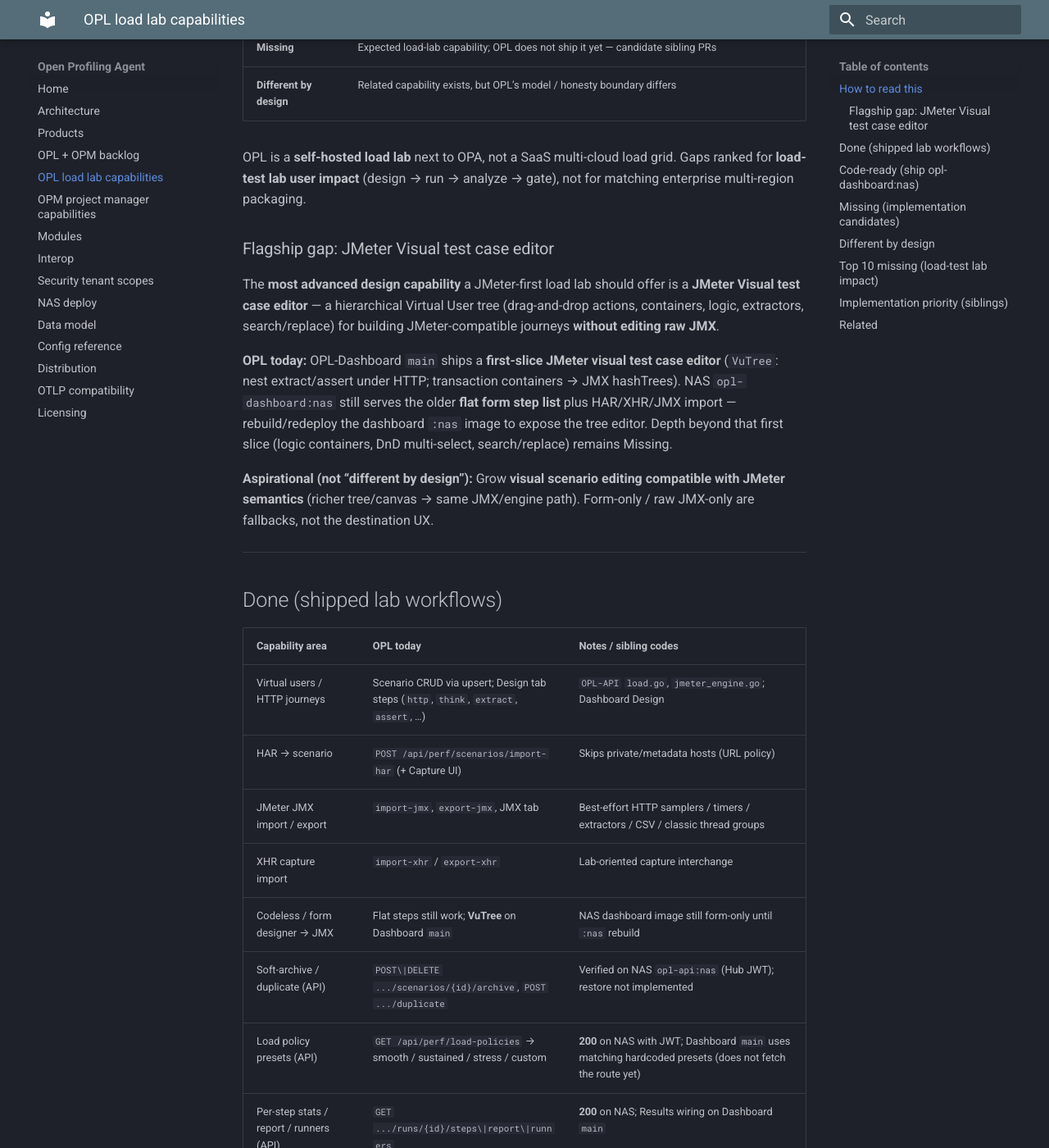
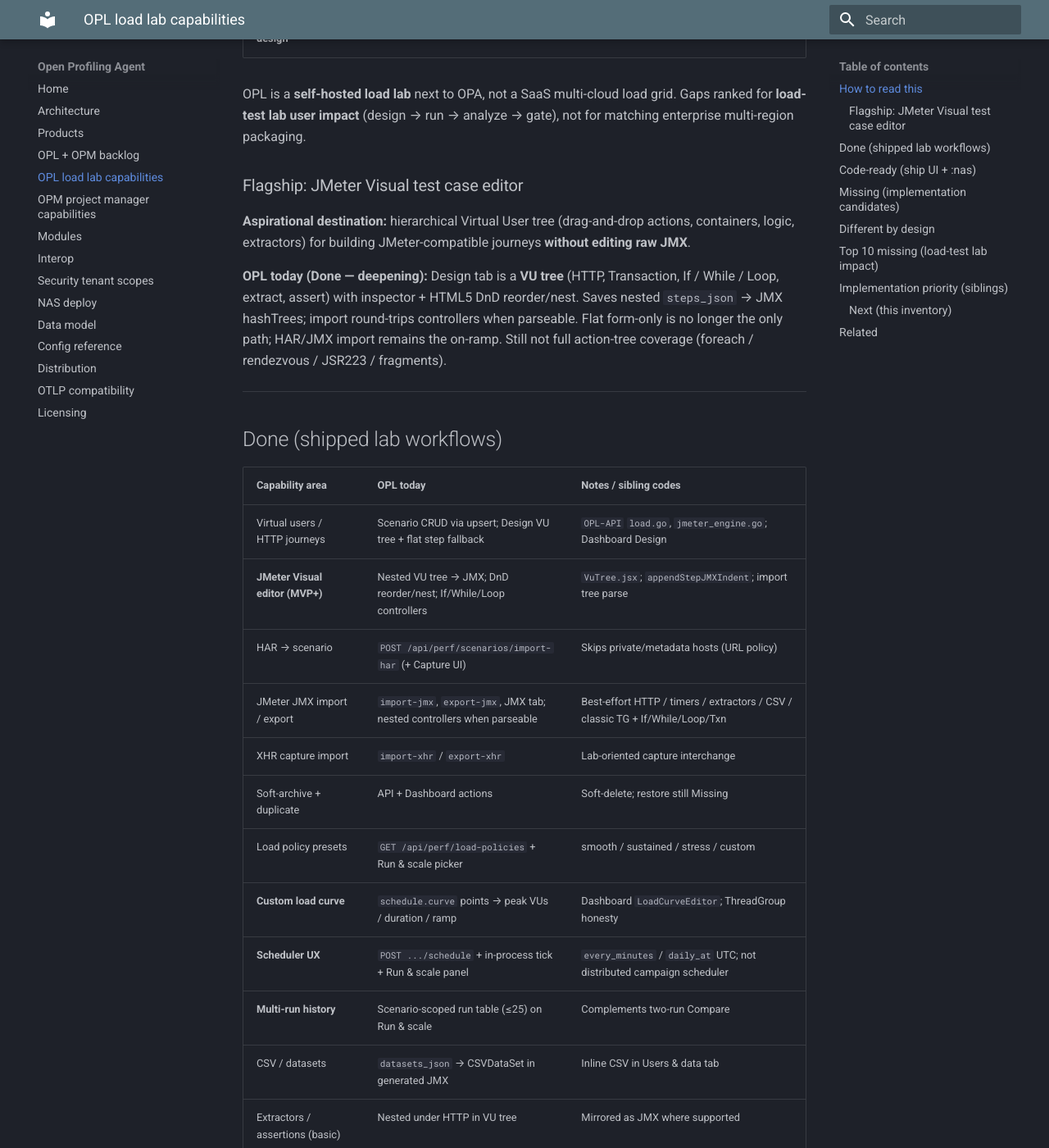
Before and after one commit to TheGrimmChester/OPA-Stack, an MkDocs documentation site: the page built from docs/opl-lab-capabilities.md, in a window 1280 px wide and 1400 px high, scrolled down 783 px. Shown: the whole window at 82% size. Built offline with MkDocs 1.6.1 and Material for MkDocs 9.7.7, drawn with Linux system fonts in a browser that asks for light colours; some of the changed text lies outside the part shown.

Commit message:
Docs: OPL controllers, load curve, and scheduler Done (#46)
* Docs: Mark OPL controllers, curve, and scheduler Done

Update opl-lab-capabilities inventory after visual editor depth
(If/While/Loop + DnD), custom load-curve UI, and scheduler UX.

* Docs: Close OPL curve and scheduler backlog Next items

Align opl-opm-backlog Done/Next with controllers, load-curve UI,
and scheduler UX shipped in this pass.

---------

Co-authored-by: TheGrimmChester <thegrimmchester@users.noreply.github.com>

```diff
--- a/docs/opl-lab-capabilities.md
+++ b/docs/opl-lab-capabilities.md
@@ -2,9 +2,9 @@
 
 Implementation guide for **sibling** work in [OPL-API](https://github.com/TheGrimmChester/OPL-API) and [OPL-Dashboard](https://github.com/TheGrimmChester/OPL-Dashboard). Inventories what **Open Perf Lab** ships today, what is still missing for a serious self-hosted load lab, and what OPL deliberately does differently from a commercial multi-cloud load grid.
 
-**Sources (2026-08-04):** OPL-API `docs/perf-lab.md`, `docs/jmeter-perf.md`, load-lab capability routes (`jmeter.go` / `load.go` / `lab_extras.go`); OPL-Dashboard `PerfLab.jsx` + `VuTree.jsx` on `main`; OPA-Stack [opl-opm-backlog.md](opl-opm-backlog.md).
+**Sources (2026-08-04):** OPL-API `docs/perf-lab.md`, `docs/jmeter-perf.md`, load-lab capability routes (`jmeter.go` / `load.go` / `lab_extras.go`); OPL-Dashboard `PerfLab.jsx` / `VuTree.jsx` / `LoadCurveEditor.jsx`; OPA-Stack [opl-opm-backlog.md](opl-opm-backlog.md).
 
-**NAS spot-check (same day):** `http://192.168.100.101:8092/api/health` → `status=ok`, `service=opl-api`, `auth_mode=codeployed`; `:8095/` → HTTP 200 (OPL dashboard). With Hub JWT + tenant headers, `GET /api/perf/load-policies` → **200** (policies `smooth` / `sustained` / `stress` / `custom`); unauthenticated → **401** (route present — not 404). Soft-archive, duplicate, validate, `/runs/{id}/steps|report|runners`, and `import-jtl` likewise respond on `opl-api:nas`. Running `opl-dashboard:nas` still lags `main` (no VuTree / archive / duplicate / runners UI in the served bundle). Production images stay `*:nas` only — never deploy `*:smoke` to NAS.
+**NAS spot-check:** `http://192.168.100.101:8092/api/health` → `status=ok`, `service=opl-api`, `auth_mode=codeployed`; `:8095/` → HTTP 200 (OPL dashboard). Production images stay `*:nas` only — never deploy `*:smoke` to NAS. Rebuild after this pass with `sync-nas-src` then `rebuild-nas-images.sh` for `opl-api` / `opl-dashboard`.
 
 ---
 
@@ -13,19 +13,17 @@
 | Bucket | Meaning |
 |--------|---------|
 | **Done** | Usable today for a lab workflow (API + typically UI; present on NAS unless noted) |
-| **Code-ready** | Implemented on OPL-API / OPL-Dashboard `main`, but missing usable Dashboard on the running NAS `opl-dashboard:nas` image (API may already be live) |
+| **Code-ready** | Implemented on OPL-API `main` (load-lab capability routes / related), but missing Dashboard and/or NAS `:nas` roll-out |
 | **Missing** | Expected load-lab capability; OPL does not ship it yet — candidate sibling PRs |
 | **Different by design** | Related capability exists, but OPL’s model / honesty boundary differs |
 
 OPL is a **self-hosted load lab** next to OPA, not a SaaS multi-cloud load grid. Gaps ranked for **load-test lab user impact** (design → run → analyze → gate), not for matching enterprise multi-region packaging.
 
-### Flagship gap: JMeter Visual test case editor
+### Flagship: JMeter Visual test case editor
 
-The **most advanced design capability** a JMeter-first load lab should offer is a **JMeter Visual test case editor** — a hierarchical Virtual User tree (drag-and-drop actions, containers, logic, extractors, search/replace) for building JMeter-compatible journeys **without editing raw JMX**.
+**Aspirational destination:** hierarchical Virtual User tree (drag-and-drop actions, containers, logic, extractors) for building JMeter-compatible journeys **without editing raw JMX**.
 
-**OPL today:** OPL-Dashboard `main` ships a **first-slice JMeter visual test case editor** (`VuTree`: nest extract/assert under HTTP; transaction containers → JMX hashTrees). NAS `opl-dashboard:nas` still serves the older **flat form step list** plus HAR/XHR/JMX import — rebuild/redeploy the dashboard `:nas` image to expose the tree editor. Depth beyond that first slice (logic containers, DnD multi-select, search/replace) remains Missing.
-
-**Aspirational (not “different by design”):** Grow **visual scenario editing compatible with JMeter semantics** (richer tree/canvas → same JMX/engine path). Form-only / raw JMX-only are fallbacks, not the destination UX.
+**OPL today (Done — deepening):** Design tab is a **VU tree** (HTTP, Transaction, If / While / Loop, extract, assert) with inspector + HTML5 DnD reorder/nest. Saves nested `steps_json` → JMX hashTrees; import round-trips controllers when parseable. Flat form-only is no longer the only path; HAR/JMX import remains the on-ramp. Still not full action-tree coverage (foreach / rendezvous / JSR223 / fragments).
 
 ---
 
@@ -33,25 +31,27 @@
 
 | Capability area | OPL today | Notes / sibling codes |
 |-----------------|-----------|------------------------|
-| Virtual users / HTTP journeys | Scenario CRUD via upsert; Design tab steps (`http`, `think`, `extract`, `assert`, …) | `OPL-API` `load.go`, `jmeter_engine.go`; Dashboard Design |
+| Virtual users / HTTP journeys | Scenario CRUD via upsert; Design VU tree + flat step fallback | `OPL-API` `load.go`, `jmeter_engine.go`; Dashboard Design |
+| **JMeter Visual editor (MVP+)** | Nested VU tree → JMX; DnD reorder/nest; If/While/Loop controllers | `VuTree.jsx`; `appendStepJMXIndent`; import tree parse |
 | HAR → scenario | `POST /api/perf/scenarios/import-har` (+ Capture UI) | Skips private/metadata hosts (URL policy) |
-| JMeter JMX import / export | `import-jmx`, `export-jmx`, JMX tab | Best-effort HTTP samplers / timers / extractors / CSV / classic thread groups |
+| JMeter JMX import / export | `import-jmx`, `export-jmx`, JMX tab; nested controllers when parseable | Best-effort HTTP / timers / extractors / CSV / classic TG + If/While/Loop/Txn |
 | XHR capture import | `import-xhr` / `export-xhr` | Lab-oriented capture interchange |
-| Codeless / form designer → JMX | Flat steps still work; **VuTree** on Dashboard `main` | NAS dashboard image still form-only until `:nas` rebuild |
-| Soft-archive / duplicate (API) | `POST\|DELETE .../scenarios/{id}/archive`, `POST .../duplicate` | Verified on NAS `opl-api:nas` (Hub JWT); restore not implemented |
-| Load policy presets (API) | `GET /api/perf/load-policies` → smooth / sustained / stress / custom | **200** on NAS with JWT; Dashboard `main` uses matching hardcoded presets (does not fetch the route yet) |
-| Per-step stats / report / runners (API) | `GET .../runs/{id}/steps\|report\|runners` | **200** on NAS; Results wiring on Dashboard `main` |
-| Validate 1 VU triage (API) | `POST .../scenarios/{id}/validate` | **200** on NAS; Validate button on Dashboard `main` |
-| JTL import (API) | `POST .../runs/{id}/import-jtl` | **200** on NAS; no Dashboard affordance yet |
+| Soft-archive + duplicate | API + Dashboard actions | Soft-delete; restore still Missing |
+| Load policy presets | `GET /api/perf/load-policies` + Run & scale picker | smooth / sustained / stress / custom |
+| **Custom load curve** | `schedule.curve` points → peak VUs / duration / ramp | Dashboard `LoadCurveEditor`; ThreadGroup honesty |
+| **Scheduler UX** | `POST .../schedule` + in-process tick + Run & scale panel | `every_minutes` / `daily_at` UTC; not distributed campaign scheduler |
+| **Multi-run history** | Scenario-scoped run table (≤25) on Run & scale | Complements two-run Compare |
 | CSV / datasets | `datasets_json` → CSVDataSet in generated JMX | Inline CSV in Users & data tab |
-| Extractors / assertions (basic) | Step types `extract`, `assert`; selector metadata (css/xpath/correlate) | Mirrored as JMX where supported; not full nested action tree |
-| Load profiles | `soak` / `spike` / `ramp` + presets (smoke, stress) | Run & scale tab |
+| Extractors / assertions (basic) | Nested under HTTP in VU tree | Mirrored as JMX where supported |
+| Load profiles | `soak` / `spike` / `ramp` + presets | Run & scale tab |
 | Multi-worker scale (same host) | `workers` / `OPA_JMETER_WORKERS` → N Docker JMeter containers | Same `load_run_id`; not geo locations |
 | Run lifecycle | Create, dispatch, cancel, metrics ingest, status | `created` / `running` / `failed` / `cancelled` honesty |
 | SLA / pass criteria | Scenario `sla` + `GET .../runs/{id}/gate` (fail-closed) | SLA gates tab; CI harness in OPA-Stack |
 | k6 export | `GET .../runs/{id}/export-k6` | OPL adds k6 export alongside JMeter |
 | Results KPIs + samples | Results tab; `summary_json` + step samples | Prefer JMeter aggregates over client-posted pass/fail |
-| Compare two runs | Compare tab (delta on KPIs) | Simpler than multi-run trend reports |
+| Per-step stats / report / runners | Results tab wiring | `/steps`, `/report`, `/runners` |
+| JTL import | `POST /api/perf/runs/import-jtl` | Offline analysis path |
+| Compare two runs | Compare tab (delta on KPIs) | Simpler than full trend report builder |
 | APM correlation | `X-OPA-Load-Run-Id` / baggage → OPA Trace Explorer | First-party OPL ↔ OPA correlation |
 | Tenant + hub auth | Org/project headers; co-deployed `/hub-auth/` | Hub JWT + org/project scopes |
 | CI gate scripts | `harness/perf-gate.sh`, `jmeter-perf-gate.sh`, workflow example | Wizards for Jenkins/GitLab/Azure not ported |
@@ -59,20 +59,14 @@
 
 ---
 
-## Code-ready (ship `opl-dashboard:nas`)
+## Code-ready (ship UI + `:nas`)
 
-Present on **OPL-API `main` and live on NAS `opl-api:nas`**. Implemented in **OPL-Dashboard `main`** (`PerfLab.jsx` / `VuTree.jsx`), but **not** in the running NAS `opl-dashboard:nas` bundle (spot-check: no VuTree / `/archive` / `/duplicate` / `/runners` strings).
+Most prior Code-ready items are now Done (archive/duplicate/policies/steps/report/runners/curve/scheduler). Remaining:
 
-| Capability | API (NAS) | Dashboard `main` | Sibling follow-up |
-|------------|-----------|------------------|-------------------|
-| Soft-archive scenario | Live | Archive actions | Rebuild/redeploy `opl-dashboard:nas`; filter archived |
-| Duplicate scenario | Live | Duplicate actions | Same `:nas` roll-out |
-| Load policy presets | Live (`/load-policies`) | Hardcoded Smooth/Sustained/Stress/Custom picker | Optional: fetch `/load-policies` instead of hardcoding; `:nas` roll-out |
-| Per-step stats | Live | Results table poll | `:nas` roll-out |
-| Structured report | Live (`?format=csv`) | Download on Results | `:nas` roll-out; PDF still Missing |
-| Runner live status | Live | Workers panel (docker inspect) | `:nas` roll-out |
-| Validate 1 VU triage | Live | Validate buttons + banner | `:nas` roll-out |
-| JMeter visual editor (first slice) | Nested `children` → JMX | `VuTree` + inspector | `:nas` roll-out (flagship depth still Missing) |
+| Capability | API | Lab analogue | Sibling follow-up |
+|------------|-----|--------------|-------------------|
+| Restore archived scenario | Soft-archive only (`archived=1`) | Undelete | `POST .../unarchive` + UI filter |
+| PDF bench pack | JSON/CSV report only | Shareable PDF | Report builder later |
 
 ---
 
@@ -80,24 +74,22 @@
 
 | Capability | Why labs need it | OPL gap | Suggested sibling work |
 |------------|------------------|---------|------------------------|
-| **JMeter Visual test case editor** (flagship depth) | Nested JMeter journeys without raw JMX | First slice on Dashboard `main` / API; NAS UI still flat; no If/While/Loop / fragments / DnD multi-select | Redeploy `opl-dashboard:nas`; then deepen tree (logic, fragments, search/replace) |
+| Richer **action tree** (foreach/rendezvous/queue/JSR223…) | Nested logic beyond If/While/Loop | Controllers MVP only | Extend VU DSL + JMX emit |
+| **VU fragments** + Link actions | Reuse shared journey pieces | No shared fragments | Reusable scenario fragments / includes |
 | **Postman** collection import | Common API collections enter the lab | Absent | `import-postman` → HTTP steps / JMX |
 | **Playwright** / real-browser VUs | Browser journeys under load | Explicitly out of scope today | New runner image or hybrid engine — large |
 | **WebDriver** / Selenium record | Recorded browser flows | Absent | Later; overlap with Playwright |
-| **VU fragments** + Link actions | Reuse shared journey pieces | No shared fragments | Reusable scenario fragments / includes |
-| Rich **action tree** (if/while/foreach/rendezvous/queue/JSR223…) | Nested logic and containers | Flat step list + limited JMX | Extend visual/step DSL toward JMeter containers & logic (pairs with flagship editor) |
 | **Auto-correlation** studio | Dynamic tokens are the #1 replay failure | Selector metadata only | Detect dynamic tokens; suggest extractors |
-| **Validate VU** triage (functional check before load) | Catch broken correlation before engine minutes burn | API + Dashboard `main` triage; NAS dashboard lag | Redeploy `opl-dashboard:nas`; deepen per-step RR UX |
+| **Validate VU** triage (deeper) | Catch broken correlation before engine minutes burn | `validate` + triage exists; UI still light | Per-step request/response triage polish |
 | **Variables** (secret, counter, random, file-backed CSV UX) | Safer, richer parameterization | Headers + inline CSV | Variable store + secret refs |
 | **Multi-profile** scenarios (mix VUs / locations) | Mixed traffic shapes | One scenario → one journey | Multi-scenario campaign or profiles array |
 | **Geo / cloud locations** + IP ranges | Multi-region realism | Single-host Docker | Federation peers ≠ public regions (honesty) |
-| **Custom load curve** editor (point chart) | Realistic arrival curves | API presets live; Dashboard picker hardcoded; no inflexion editor | Timeline points → thread group |
-| **Scheduler** / cron / one-shot | Nightly soak & regression | `schedule_json` stored; no runner | Orchestrator cron + UI |
-| **Live reporting** sinks (Datadog, Dynatrace, Influx, …) | External ops sinks | ClickHouse + OPA only | Optional exporters |
+| Arrivals-accurate **load curve** injectors | Point-accurate arrival rates | ThreadGroup peak/ramp/duration approximation | Optional plugin path — honesty first |
+| Distributed **campaign** scheduler | Multi-host cron orchestration | In-process tick only | Orchestrator job fan-out |
+| **Live reporting** sinks (external APM/metrics) | External ops sinks | ClickHouse + OPA only | Optional exporters |
 | **Notifications** (email, Slack, Teams, Jira, webhook) | Failures noticed outside dashboard | None in OPL | Hook OPA alerts or OPL webhooks on terminal status |
-| **Bench report** builder (widgets, templates, **PDF**) | Shareable offline packs | JSON/CSV report API live on NAS; UI on Dashboard `main` | PDF/HTML pack later; `:nas` dashboard roll-out |
-| **Trend** reports (≤25 results) | Sprint-over-sprint regressions | Two-run compare only | Trend over N runs in CH |
-| **JTL import** for offline analysis | Bring external JMeter results in | API live on NAS; no Dashboard UI | Wire import control in Results |
+| **Bench report** builder (widgets, templates, **PDF**) | Shareable offline packs | JSON/CSV report Done | PDF/HTML pack later |
+| Full **trend** report builder (charts, ≤25 UI polish) | Sprint-over-sprint regressions | Multi-run history table Done; no chart builder | CH queries + Trend tab charts |
 | **Infrastructure monitoring** during test | Host/DB health while load runs | Defer to **OPA** | Deep-link OPA infra; do not fork monitors into OPL |
 | **On-premise agent** install / capacity | Remote runner capacity | Docker only on lab host | K8s / remote runner backends (Later backlog) |
 | **MCP server** for agents | Agent tooling over the lab API | No OPL MCP | Optional thin MCP over OPL REST |
@@ -121,28 +113,28 @@
 | Honesty | Commercial grid marketing | Responses document local-sample / non-cloud limits |
 | Unsafe script samplers | JSR223 / plugins in product | Blocked unless `OPA_PERF_ALLOW_UNSAFE_JMX` |
 | Product split | Monolithic perf platform | OPL scenarios/runs; OPA traces; ORA/OSA/OPM separate |
-| Soft-delete | Hard delete in UI | Soft-archive (`archived=1`) on NAS API; restore not implemented; Dashboard `:nas` lag for Archive action |
+| Soft-delete | Hard delete in UI | Soft-archive (`archived=1`) when shipped; restore not implemented |
 
 ---
 
 ## Top 10 missing (load-test lab impact)
 
-Ranked for a team that **designs HTTP/API load tests, runs them in lab, gates CI, and correlates to APM** — not for matching SaaS geo scale. Items already **code-ready on Dashboard `main`** still count until `opl-dashboard:nas` makes them usable on NAS. **#1 remains flagship editor depth** after the first-slice redeploy; near-term ship work still prefers Code-ready → Done first (Implementation priority).
+Ranked for a team that **designs HTTP/API load tests, runs them in lab, gates CI, and correlates to APM**. Items already **Done** no longer appear here.
 
 | Rank | Gap | Why it hurts a lab | Sibling hint |
 |------|-----|--------------------|--------------|
-| 1 | **JMeter Visual editor depth + NAS UI** | Flat form on NAS; first slice only on Dashboard `main` | Redeploy `opl-dashboard:nas`; then logic/fragments/DnD |
-| 2 | **Archive/duplicate end-to-end on NAS UI** | API soft-archive live; operators still lack dashboard actions on NAS | Rebuild `opl-dashboard:nas` |
-| 3 | **Scheduler / cron runs** | Manual click-to-run blocks nightly soak & regression | Orchestrator job + `schedule_json` consumer |
-| 4 | **Custom / visual load curve** | Presets ≠ realistic arrival curves; point editor absent | Timeline JSON → JMeter; optionally fetch `/load-policies` |
-| 5 | **VU validation triage polish** | API validate live; richer RR triage + NAS UI lag | Expand validate UX; redeploy dashboard |
-| 6 | **Auto-correlation assistance** | Dynamic tokens are the #1 replay failure mode | Suggest extractors from HAR/validate |
-| 7 | **Postman import** | Common API collections never enter the lab | Map Postman → steps/JMX |
-| 8 | **Trend / multi-run history** | Two-run compare hides regressions over a sprint | CH queries + Compare/Trend tab |
-| 9 | **Terminal-run notifications** | Failures unnoticed outside the dashboard | Webhook/Slack on `failed` / gate fail |
-| 10 | **JTL import UI + report polish** | API `import-jtl` / `/report` live; shareable offline UX thin | Wire Results import + PDF later |
+| 1 | Richer **action tree** / fragments | If/While/Loop MVP still blocks complex journeys | foreach, fragments, link actions on VU tree |
+| 2 | **VU validation triage** polish | Broken correlation burns engine minutes | Expand per-step RR UI on validate |
+| 3 | **Auto-correlation** assistance | Dynamic tokens are the #1 replay failure mode | Suggest extractors from HAR/validate |
+| 4 | **Postman** import | Common API collections never enter the lab | Map collection → steps/JMX |
+| 5 | Arrivals-accurate **curve** / multi-profile | ThreadGroup approximation ≠ realistic arrivals | Honesty-preserving injector path |
+| 6 | **Notifications** on terminal runs | Failures unnoticed outside the dashboard | Webhook on `failed` / gate fail |
+| 7 | **Trend** chart builder | History table lacks visual regression view | CH + spark/trend charts |
+| 8 | **PDF / bench pack** | Shareable offline artifacts incomplete | HTML/PDF from `/report` |
+| 9 | Distributed **scheduler** | In-process tick is single-host only | Orchestrator cron fan-out |
+| 10 | CI/CD **wizards** | Script/harness only slows adoption | Snippets in dashboard |
 
-**Honorable mentions (high effort or owned elsewhere):** Playwright/WebDriver VUs; geo cloud locations; full action-tree coverage beyond the visual editor MVP; infrastructure monitors (use OPA); MCP server; multi-profile geo campaigns.
+**Honorable mentions (high effort or owned elsewhere):** Playwright/WebDriver VUs; geo cloud locations; infrastructure monitors (use OPA); MCP server; restore archived scenarios.
 
 ---
 
@@ -150,13 +142,20 @@
 
 For **OPL-API / OPL-Dashboard** implementers working load lab capabilities:
 
-1. **Near-term:** Prefer **closing Code-ready → Done** by rebuilding **`opl-dashboard:nas`** (VuTree, archive, duplicate, validate, steps/report/runners) — API routes are already live on NAS.
-2. **Flagship track (parallel / next major design investment):** Deepen the **JMeter Visual test case editor** beyond the first slice — logic containers, fragments, search/replace — on the same JMX path. HAR/JMX import remains the on-ramp.
-3. Then Top 10 **#3–#6** (scheduler, custom curve, validate polish, auto-correlation).
+1. **Near-term:** Grow visual editor action coverage (fragments, foreach) and validate triage polish.
+2. **Flagship track:** Keep JMeter-compatible VU tree as the design destination; HAR/JMX import remains the on-ramp.
+3. Then Top 10 **#3–#6** (auto-correlation, Postman, arrivals curve honesty, notifications).
 4. Keep **honesty strings** on run/list responses when adding fan-out, locations, or “cloud-like” UX.
 5. Do **not** reimplement infrastructure monitoring inside OPL — link OPA (`load_run_id`, infra hosts).
-6. NAS / production: rebuild and tag `opl-api:nas` / `opl-dashboard:nas` only; laptop smoke is fine locally.
+6. NAS / production: rebuild and tag `opl-api:nas` / `opl-dashboard:nas` only; laptop smoke is fine locally. Always `sync-nas-src` before rebuild.
 7. Cross-check [opl-opm-backlog.md](opl-opm-backlog.md) when closing Next items so backlog and this inventory stay aligned.
+
+### Next (this inventory)
+
+- Action-tree depth beyond If/While/Loop (fragments, foreach)
+- Validate triage UI polish + auto-correlation studio
+- Postman import; notifications; trend charts; PDF pack
+- Restore archived scenarios; arrivals-accurate curve (optional, honesty-first)
 
 ---
 
```
Also changed, not shown: docs/opl-opm-backlog.md (+7 -8 lines).
